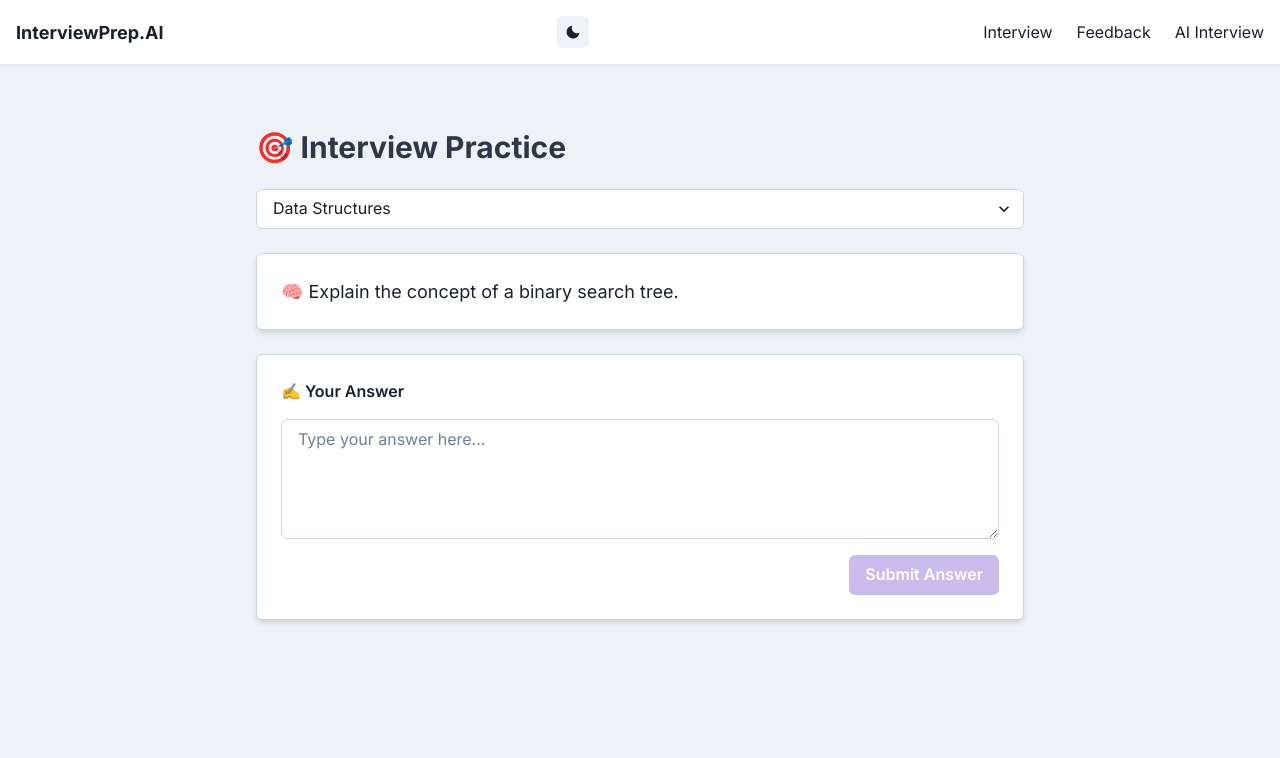
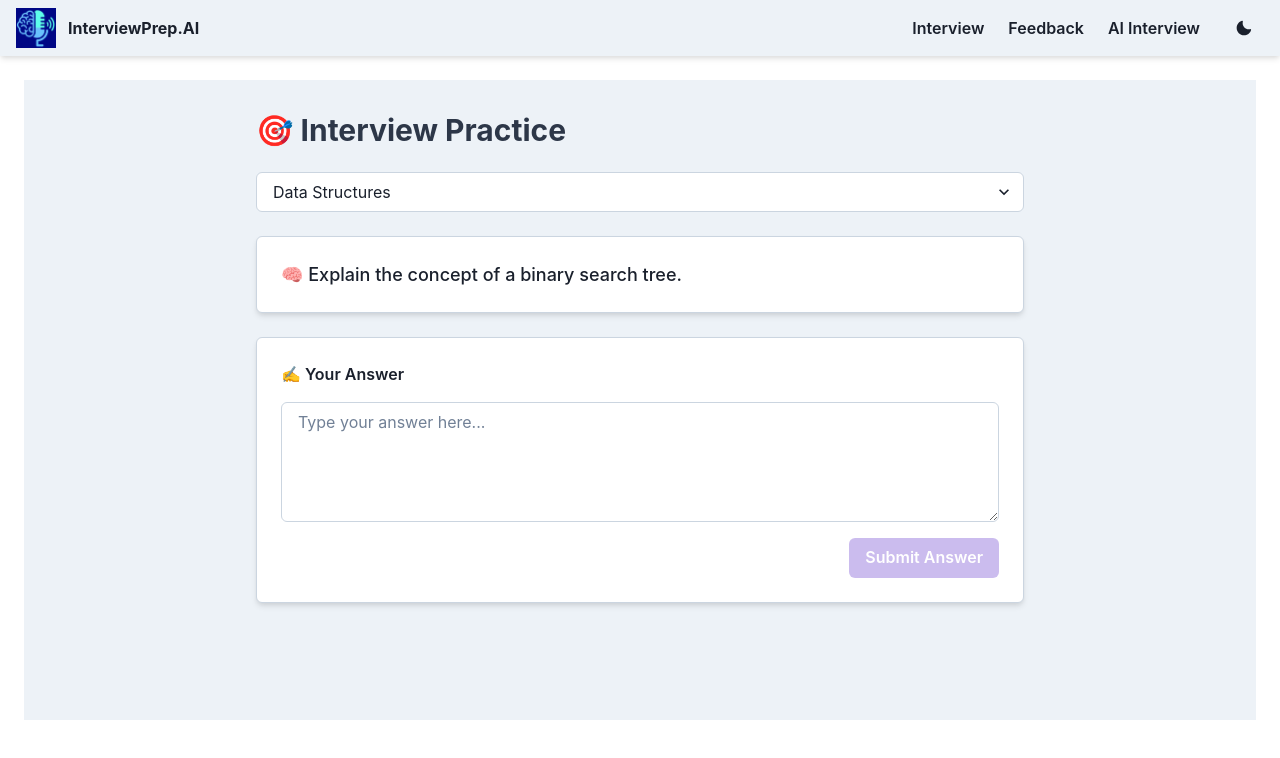
Before and after one commit to neel11og/interviewprep-frontend, a React (Vite) app: page / in a window 1280 px wide. Shown: the top 758 px of the page. Built offline with nearby package versions, Linux system fonts and the light colour scheme.

Commit message:
Initial commit

```diff
--- a/src/App.jsx
+++ b/src/App.jsx
@@ -1,15 +1,18 @@
+// src/App.jsx
 import { Routes, Route } from "react-router-dom";
 import Interview from "./pages/Interview";
 import Feedback from "./pages/Feedback";
+import AIInterview from "./pages/AIInterview";
 import Layout from "./components/Layout";
 
 function App() {
   return (
     <Routes>
-      <Route path="/" element={<Layout />}>
-        <Route index element={<Interview />} />
+      <Route element={<Layout />}>
+        <Route path="/" element={<Interview />} />
         <Route path="/interview" element={<Interview />} />
         <Route path="/feedback" element={<Feedback />} />
+        <Route path="/ai-interview" element={<AIInterview />} />
       </Route>
     </Routes>
   );
--- a/src/components/Layout.jsx
+++ b/src/components/Layout.jsx
@@ -2,117 +2,62 @@
 import {
   Box,
   Flex,
+  HStack,
   IconButton,
+  Image,
   useColorMode,
   useColorModeValue,
-  useDisclosure,
-  Drawer,
-  DrawerOverlay,
-  DrawerContent,
-  DrawerCloseButton,
-  DrawerHeader,
-  DrawerBody,
-  VStack,
-  Link as ChakraLink,
+  Spacer,
+  Link,
 } from "@chakra-ui/react";
-import { MoonIcon, SunIcon, HamburgerIcon } from "@chakra-ui/icons";
-import { Link as RouterLink, Outlet } from "react-router-dom";
-import logo from "../assets/logo.png";
-
-<Image src={logo} alt="InterviewPrep.AI Logo" boxSize="40px" />
+import { Outlet, Link as RouterLink } from "react-router-dom";
+import { SunIcon, MoonIcon } from "@chakra-ui/icons";
+import logo from "../assets/logo.png"; // Make sure this file exists!
 
 const Layout = () => {
   const { colorMode, toggleColorMode } = useColorMode();
-  const { isOpen, onOpen, onClose } = useDisclosure();
+  const bg = useColorModeValue("gray.100", "gray.800");
 
   return (
-    <Box minH="100vh" bg={useColorModeValue("gray.100", "gray.800")}>
-      {/* Navbar */}
-      <Flex
-        as="nav"
-        align="center"
-        justify="space-between"
-        wrap="wrap"
-        padding={4}
-        bg={useColorModeValue("white", "gray.900")}
-        borderBottom="1px"
-        borderColor={useColorModeValue("gray.200", "gray.700")}
-        shadow="sm"
-        position="sticky"
-        top="0"
-        zIndex="999"
-      >
-        <RouterLink to="/">
-          <Box fontWeight="bold" fontSize="lg">
-            InterviewPrep.AI
-          </Box>
-        </RouterLink>
+    <>
+      <Box bg={bg} px={4} py={2} shadow="md" position="sticky" top={0} zIndex={999}>
+        <Flex alignItems="center">
+          {/* Logo */}
+          <RouterLink to="/">
+            <HStack spacing={3}>
+              <Image src={logo} alt="Logo" boxSize="40px" />
+              <Box fontWeight="bold">InterviewPrep.AI</Box>
+            </HStack>
+          </RouterLink>
 
-        <Flex align="center" gap={2}>
-          {/* Toggle Dark Mode */}
-          <IconButton
-            aria-label="Toggle color mode"
-            icon={colorMode === "light" ? <MoonIcon /> : <SunIcon />}
-            onClick={toggleColorMode}
-            size="sm"
-          />
+          <Spacer />
 
-          {/* Mobile Hamburger Menu */}
-          <IconButton
-            aria-label="Open Menu"
-            icon={<HamburgerIcon />}
-            onClick={onOpen}
-            display={{ base: "inline-flex", md: "none" }}
-            size="sm"
-          />
+          {/* Navigation */}
+          <HStack spacing={6}>
+            <Link as={RouterLink} to="/interview" fontWeight="semibold">
+              Interview
+            </Link>
+            <Link as={RouterLink} to="/feedback" fontWeight="semibold">
+              Feedback
+            </Link>
+            <Link as={RouterLink} to="/ai-interview" fontWeight="semibold">
+              AI Interview
+            </Link>
+
+            <IconButton
+              icon={colorMode === "light" ? <MoonIcon /> : <SunIcon />}
+              onClick={toggleColorMode}
+              variant="ghost"
+              aria-label="Toggle Theme"
+            />
+          </HStack>
         </Flex>
+      </Box>
 
-        {/* Desktop Links */}
-        <Flex
-          direction="row"
-          align="center"
-          gap={6}
-          display={{ base: "none", md: "flex" }}
-        >
-          <ChakraLink as={RouterLink} to="/interview">
-            Interview
-          </ChakraLink>
-          <ChakraLink as={RouterLink} to="/feedback">
-            Feedback
-          </ChakraLink>
-          <ChakraLink as={RouterLink} to="/ai-interview">
-            AI Interview
-          </ChakraLink>
-        </Flex>
-      </Flex>
-
-      {/* Mobile Drawer */}
-      <Drawer placement="right" onClose={onClose} isOpen={isOpen}>
-        <DrawerOverlay />
-        <DrawerContent>
-          <DrawerCloseButton />
-          <DrawerHeader>Navigate</DrawerHeader>
-          <DrawerBody>
-            <VStack align="start" spacing={4}>
-              <ChakraLink as={RouterLink} to="/interview" onClick={onClose}>
-                Interview
-              </ChakraLink>
-              <ChakraLink as={RouterLink} to="/feedback" onClick={onClose}>
-                Feedback
-              </ChakraLink>
-              <ChakraLink as={RouterLink} to="/ai-interview" onClick={onClose}>
-                AI Interview
-              </ChakraLink>
-            </VStack>
-          </DrawerBody>
-        </DrawerContent>
-      </Drawer>
-
-      {/* Outlet for child pages */}
-      <Box p={{ base: 4, md: 8 }}>
+      <Box p={6}>
         <Outlet />
       </Box>
-    </Box>
+    </>
   );
 };
 
--- a/src/main.jsx
+++ b/src/main.jsx
@@ -1,22 +1,15 @@
+// src/main.jsx
 import React from "react";
 import ReactDOM from "react-dom/client";
+import { ChakraProvider, ColorModeScript } from "@chakra-ui/react";
 import { BrowserRouter } from "react-router-dom";
 import App from "./App";
 
-// Chakra UI setup
-import { ChakraProvider, extendTheme } from "@chakra-ui/react";
-
-// Custom font (Inter)
-const theme = extendTheme({
-  fonts: {
-    heading: `'Inter', sans-serif`,
-    body: `'Inter', sans-serif`,
-  },
-});
-
-ReactDOM.createRoot(document.getElementById("root")).render(
+const root = ReactDOM.createRoot(document.getElementById("root"));
+root.render(
   <React.StrictMode>
-    <ChakraProvider theme={theme}>
+    <ChakraProvider>
+      <ColorModeScript initialColorMode="light" />
       <BrowserRouter>
         <App />
       </BrowserRouter>
```
Also changed, not shown: src/assets/logo.png (renamed from public/logo.png).
